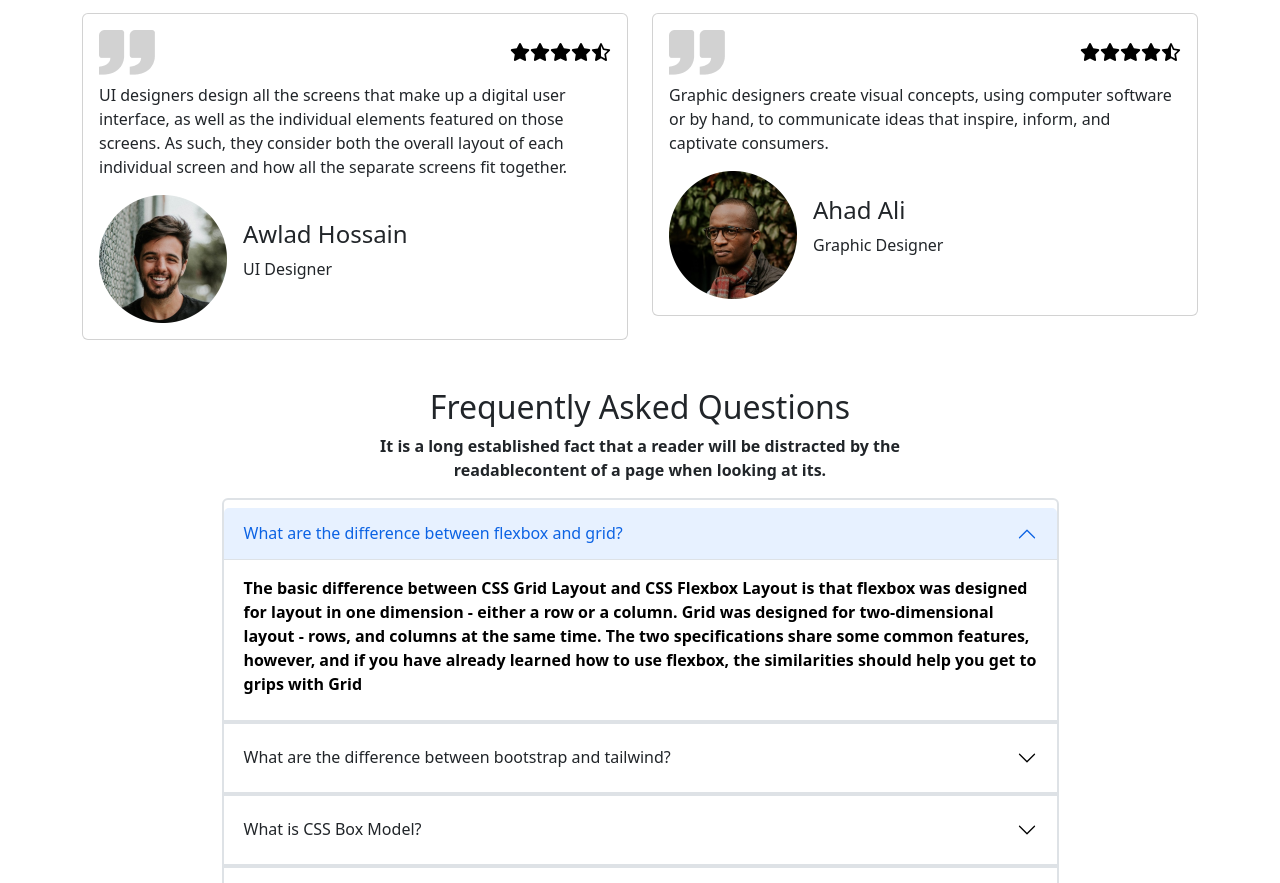
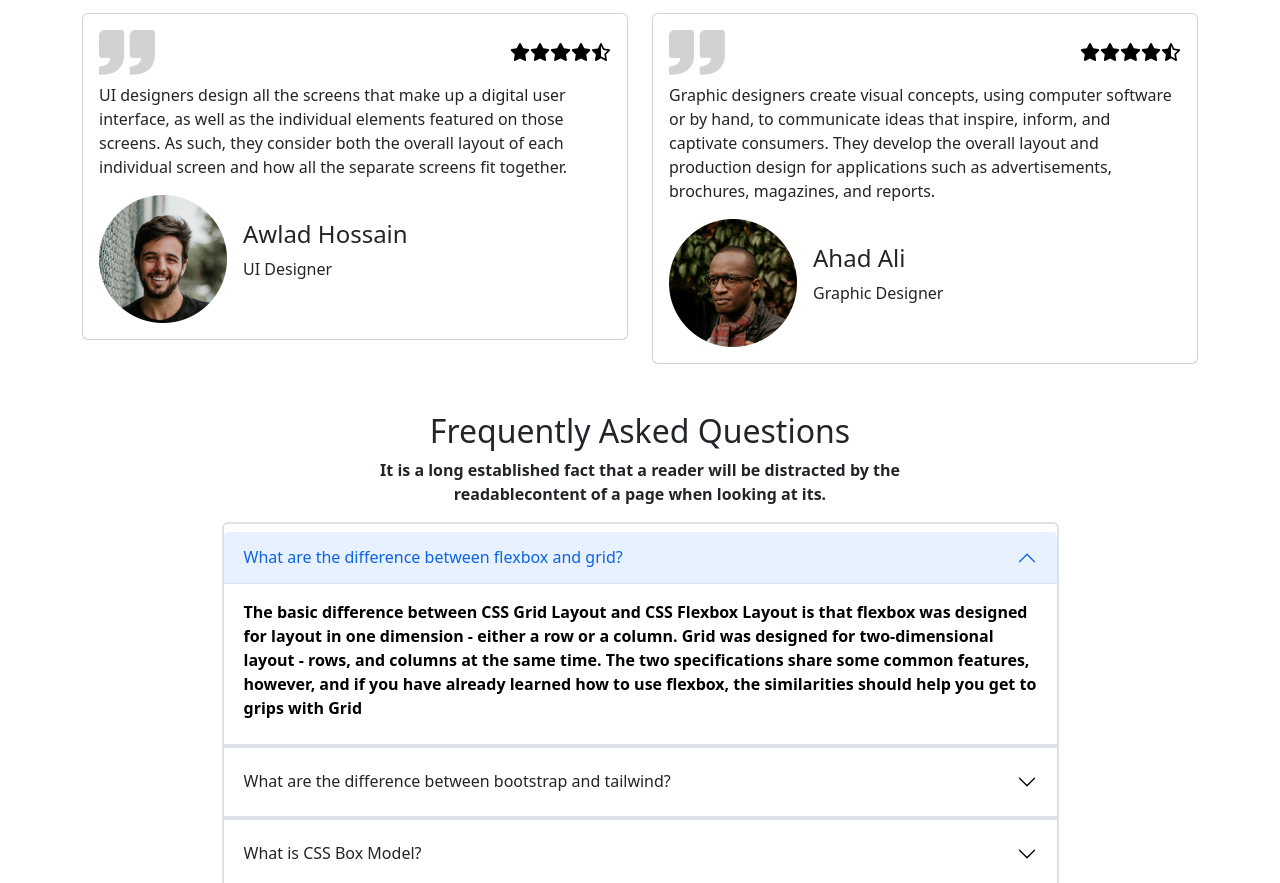
Before and after one commit to MHossain28/skill-net, a plain HTML site: page index.html in a window 1280 px wide. Shown: the part 2923-3806 px from the top of the page. Drawn offline with nearby package versions, Linux system fonts and the light colour scheme.

Commit message:
fifth commit

```diff
--- a/index.html
+++ b/index.html
@@ -385,7 +385,7 @@
                         <img height="18px" src="images/icon/star-half-stroke-regular.svg" class="" alt="">
                       </div>
                     </div>
-                    <p class="card-text mt-2">Graphic designers create visual concepts, using computer software or by hand, to communicate ideas that inspire, inform, and captivate consumers.</p>
+                    <p class="card-text mt-2">Graphic designers create visual concepts, using computer software or by hand, to communicate ideas that inspire, inform, and captivate consumers. They develop the overall layout and production design for applications such as advertisements, brochures, magazines, and reports.</p>
                     <div class="d-flex align-items-center">
                       <img src="images/man/stu-2.png" class="img-fluid w-25 h-25" alt="">
                       <div class="ms-3">
```
